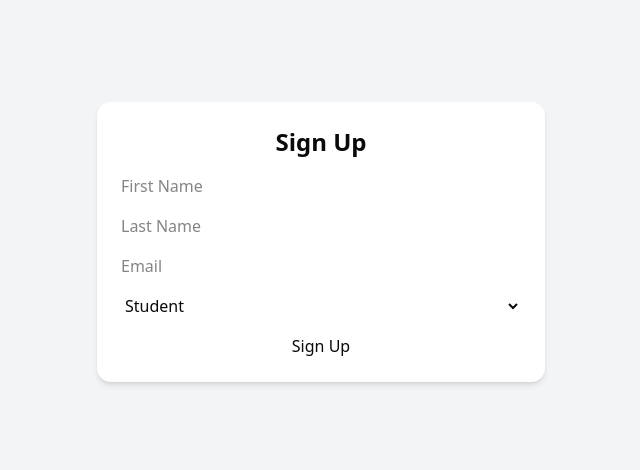
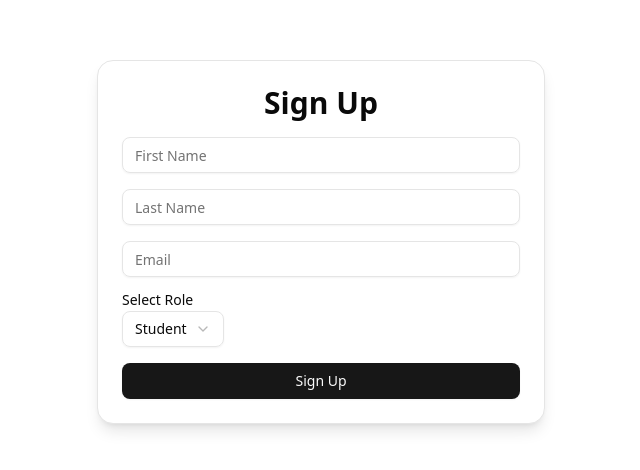
Before and after one commit to fevin1414/GnosisUp, a Next.js app: page /auth/signUp in a window 1280 px wide. Shown: the part 158-628 px from the top of the page, without its empty margins (319-959 px from the left). Built offline with nearby package versions, Linux system fonts and the light colour scheme.

Commit message:
Feat : Added styling

```diff
--- a/package.json
+++ b/package.json
@@ -14,8 +14,10 @@
     "@radix-ui/react-avatar": "^1.1.10",
     "@radix-ui/react-dialog": "^1.1.14",
     "@radix-ui/react-dropdown-menu": "^2.1.15",
+    "@radix-ui/react-label": "^2.1.7",
     "@radix-ui/react-menubar": "^1.1.15",
     "@radix-ui/react-progress": "^1.1.7",
+    "@radix-ui/react-select": "^2.2.5",
     "@radix-ui/react-slot": "^1.2.3",
     "@radix-ui/react-switch": "^1.2.5",
     "@supabase/supabase-js": "^2.49.8",
--- a/src/app/page.tsx
+++ b/src/app/page.tsx
@@ -16,14 +16,14 @@
         mode the signIn and signup form are not visible
       </p>
       <p>If you dont have an account click here create your account</p>
-      <Link href="/auth/signUp">
+      <Link href="/auth/signup">
         <Button>SignUp</Button>
       </Link>
       <p>
         If you have an account click on Login enter your email check your email
         for a signIn link click on it
       </p>
-      <Link href="/auth/signIn">
+      <Link href="/auth/signin">
         <Button>Login</Button>
       </Link>
     </main>
--- a/src/components/Auth/SignUpForm.tsx
+++ b/src/components/Auth/SignUpForm.tsx
@@ -1,8 +1,20 @@
 "use client";
 import React, { useState } from "react";
+import { useRouter } from "next/navigation";
 import { signUpSchema } from "../../../utils/validators";
+import { Input } from "@/components/ui/input";
+import { Button } from "@/components/ui/button";
+import {
+  Select,
+  SelectContent,
+  SelectItem,
+  SelectTrigger,
+  SelectValue,
+} from "@/components/ui/select";
+import { Label } from "@/components/ui/label";
 
 export default function SignUpForm() {
+  const router = useRouter();
   const [first_name, setFirstName] = useState("");
   const [last_name, setLastName] = useState("");
   const [email, setEmail] = useState("");
@@ -43,74 +55,75 @@
     setLoading(false);
 
     if (res.ok) {
-      setMessage(data.message);
+      router.push("/auth/signin");
     } else {
       setMessage(data.error || "Something went wrong");
     }
   }
 
   return (
-    <div className="min-h-screen flex items-center justify-center px-4 bg-gray-100">
+    <div className="min-h-screen flex items-center justify-center px-4 bg-background text-foreground">
       <form
         onSubmit={handleSubmit}
-        className="space-y-4 w-full max-w-md p-6 bg-white rounded-xl shadow-md"
+        className="space-y-4 w-full max-w-md p-6 bg-card rounded-2xl shadow-lg border border-border"
       >
-        <h2 className="text-2xl font-semibold text-center">Sign Up</h2>
+        <h2 className="text-3xl font-bold text-center">Sign Up</h2>
 
-        <input
+        <Input
           type="text"
           placeholder="First Name"
-          className="input input-bordered w-full"
           value={first_name}
           onChange={(e) => setFirstName(e.target.value)}
         />
 
-        <input
+        <Input
           type="text"
           placeholder="Last Name"
-          className="input input-bordered w-full"
           value={last_name}
           onChange={(e) => setLastName(e.target.value)}
         />
 
-        <input
+        <Input
           type="email"
           placeholder="Email"
-          className="input input-bordered w-full"
           value={email}
           onChange={(e) => setEmail(e.target.value)}
         />
 
-        <select
-          value={role}
-          onChange={(e) => setRole(e.target.value)}
-          className="select select-bordered w-full"
-        >
-          <option value="STUDENT">Student</option>
-          <option value="TEACHER">Teacher</option>
-          <option value="ORGANIZATION_ADMIN">Organization (1–50 users)</option>
-          <option value="ENTERPRISE_ADMIN">Enterprise (51+ users)</option>
-        </select>
+        <div>
+          <Label className="mb-1 block">Select Role</Label>
+          <Select value={role} onValueChange={setRole}>
+            <SelectTrigger>
+              <SelectValue placeholder="Select a role" />
+            </SelectTrigger>
+            <SelectContent>
+              <SelectItem value="STUDENT">Student</SelectItem>
+              <SelectItem value="TEACHER">Teacher</SelectItem>
+              <SelectItem value="ORGANIZATION_ADMIN">
+                Organization (1–50 users)
+              </SelectItem>
+              <SelectItem value="ENTERPRISE_ADMIN">
+                Enterprise (51+ users)
+              </SelectItem>
+            </SelectContent>
+          </Select>
+        </div>
 
         {isAdmin && (
-          <input
+          <Input
             type="text"
             placeholder="Organization/Enterprise Name"
-            className="input input-bordered w-full"
             value={orgName}
             onChange={(e) => setOrgName(e.target.value)}
           />
         )}
 
-        <button
-          disabled={loading}
-          className="btn btn-primary w-full disabled:opacity-50"
-        >
+        <Button type="submit" className="w-full" disabled={loading}>
           {loading ? "Signing up..." : "Sign Up"}
-        </button>
+        </Button>
 
         {message && (
-          <p className="mt-2 text-center text-sm text-gray-700">{message}</p>
+          <p className="mt-2 text-center text-sm text-red-500">{message}</p>
         )}
       </form>
     </div>
--- /dev/null
+++ b/src/components/ui/input.tsx
@@ -0,0 +1,21 @@
+import * as React from "react";
+
+import { cn } from "../../../lib/utils";
+
+function Input({ className, type, ...props }: React.ComponentProps<"input">) {
+  return (
+    <input
+      type={type}
+      data-slot="input"
+      className={cn(
+        "file:text-foreground placeholder:text-muted-foreground selection:bg-primary selection:text-primary-foreground dark:bg-input/30 border-input flex h-9 w-full min-w-0 rounded-md border bg-transparent px-3 py-1 text-base shadow-xs transition-[color,box-shadow] outline-none file:inline-flex file:h-7 file:border-0 file:bg-transparent file:text-sm file:font-medium disabled:pointer-events-none disabled:cursor-not-allowed disabled:opacity-50 md:text-sm",
+        "focus-visible:border-ring focus-visible:ring-ring/50 focus-visible:ring-[3px]",
+        "aria-invalid:ring-destructive/20 dark:aria-invalid:ring-destructive/40 aria-invalid:border-destructive",
+        className
+      )}
+      {...props}
+    />
+  );
+}
+
+export { Input };
--- /dev/null
+++ b/src/components/ui/label.tsx
@@ -0,0 +1,24 @@
+"use client";
+
+import * as React from "react";
+import * as LabelPrimitive from "@radix-ui/react-label";
+
+import { cn } from "../../../lib/utils";
+
+function Label({
+  className,
+  ...props
+}: React.ComponentProps<typeof LabelPrimitive.Root>) {
+  return (
+    <LabelPrimitive.Root
+      data-slot="label"
+      className={cn(
+        "flex items-center gap-2 text-sm leading-none font-medium select-none group-data-[disabled=true]:pointer-events-none group-data-[disabled=true]:opacity-50 peer-disabled:cursor-not-allowed peer-disabled:opacity-50",
+        className
+      )}
+      {...props}
+    />
+  );
+}
+
+export { Label };
--- /dev/null
+++ b/src/components/ui/select.tsx
@@ -0,0 +1,185 @@
+"use client";
+
+import * as React from "react";
+import * as SelectPrimitive from "@radix-ui/react-select";
+import { CheckIcon, ChevronDownIcon, ChevronUpIcon } from "lucide-react";
+
+import { cn } from "../../../lib/utils";
+
+function Select({
+  ...props
+}: React.ComponentProps<typeof SelectPrimitive.Root>) {
+  return <SelectPrimitive.Root data-slot="select" {...props} />;
+}
+
+function SelectGroup({
+  ...props
+}: React.ComponentProps<typeof SelectPrimitive.Group>) {
+  return <SelectPrimitive.Group data-slot="select-group" {...props} />;
+}
+
+function SelectValue({
+  ...props
+}: React.ComponentProps<typeof SelectPrimitive.Value>) {
+  return <SelectPrimitive.Value data-slot="select-value" {...props} />;
+}
+
+function SelectTrigger({
+  className,
+  size = "default",
+  children,
+  ...props
+}: React.ComponentProps<typeof SelectPrimitive.Trigger> & {
+  size?: "sm" | "default";
+}) {
+  return (
+    <SelectPrimitive.Trigger
+      data-slot="select-trigger"
+      data-size={size}
+      className={cn(
+        "border-input data-[placeholder]:text-muted-foreground [&_svg:not([class*='text-'])]:text-muted-foreground focus-visible:border-ring focus-visible:ring-ring/50 aria-invalid:ring-destructive/20 dark:aria-invalid:ring-destructive/40 aria-invalid:border-destructive dark:bg-input/30 dark:hover:bg-input/50 flex w-fit items-center justify-between gap-2 rounded-md border bg-transparent px-3 py-2 text-sm whitespace-nowrap shadow-xs transition-[color,box-shadow] outline-none focus-visible:ring-[3px] disabled:cursor-not-allowed disabled:opacity-50 data-[size=default]:h-9 data-[size=sm]:h-8 *:data-[slot=select-value]:line-clamp-1 *:data-[slot=select-value]:flex *:data-[slot=select-value]:items-center *:data-[slot=select-value]:gap-2 [&_svg]:pointer-events-none [&_svg]:shrink-0 [&_svg:not([class*='size-'])]:size-4",
+        className
+      )}
+      {...props}
+    >
+      {children}
+      <SelectPrimitive.Icon asChild>
+        <ChevronDownIcon className="size-4 opacity-50" />
+      </SelectPrimitive.Icon>
+    </SelectPrimitive.Trigger>
+  );
+}
+
+function SelectContent({
+  className,
+  children,
+  position = "popper",
+  ...props
+}: React.ComponentProps<typeof SelectPrimitive.Content>) {
+  return (
+    <SelectPrimitive.Portal>
+      <SelectPrimitive.Content
+        data-slot="select-content"
+        className={cn(
+          "bg-popover text-popover-foreground data-[state=open]:animate-in data-[state=closed]:animate-out data-[state=closed]:fade-out-0 data-[state=open]:fade-in-0 data-[state=closed]:zoom-out-95 data-[state=open]:zoom-in-95 data-[side=bottom]:slide-in-from-top-2 data-[side=left]:slide-in-from-right-2 data-[side=right]:slide-in-from-left-2 data-[side=top]:slide-in-from-bottom-2 relative z-50 max-h-(--radix-select-content-available-height) min-w-[8rem] origin-(--radix-select-content-transform-origin) overflow-x-hidden overflow-y-auto rounded-md border shadow-md",
+          position === "popper" &&
+            "data-[side=bottom]:translate-y-1 data-[side=left]:-translate-x-1 data-[side=right]:translate-x-1 data-[side=top]:-translate-y-1",
+          className
+        )}
+        position={position}
+        {...props}
+      >
+        <SelectScrollUpButton />
+        <SelectPrimitive.Viewport
+          className={cn(
+            "p-1",
+            position === "popper" &&
+              "h-[var(--radix-select-trigger-height)] w-full min-w-[var(--radix-select-trigger-width)] scroll-my-1"
+          )}
+        >
+          {children}
+        </SelectPrimitive.Viewport>
+        <SelectScrollDownButton />
+      </SelectPrimitive.Content>
+    </SelectPrimitive.Portal>
+  );
+}
+
+function SelectLabel({
+  className,
+  ...props
+}: React.ComponentProps<typeof SelectPrimitive.Label>) {
+  return (
+    <SelectPrimitive.Label
+      data-slot="select-label"
+      className={cn("text-muted-foreground px-2 py-1.5 text-xs", className)}
+      {...props}
+    />
+  );
+}
+
+function SelectItem({
+  className,
+  children,
+  ...props
+}: React.ComponentProps<typeof SelectPrimitive.Item>) {
+  return (
+    <SelectPrimitive.Item
+      data-slot="select-item"
+      className={cn(
+        "focus:bg-accent focus:text-accent-foreground [&_svg:not([class*='text-'])]:text-muted-foreground relative flex w-full cursor-default items-center gap-2 rounded-sm py-1.5 pr-8 pl-2 text-sm outline-hidden select-none data-[disabled]:pointer-events-none data-[disabled]:opacity-50 [&_svg]:pointer-events-none [&_svg]:shrink-0 [&_svg:not([class*='size-'])]:size-4 *:[span]:last:flex *:[span]:last:items-center *:[span]:last:gap-2",
+        className
+      )}
+      {...props}
+    >
+      <span className="absolute right-2 flex size-3.5 items-center justify-center">
+        <SelectPrimitive.ItemIndicator>
+          <CheckIcon className="size-4" />
+        </SelectPrimitive.ItemIndicator>
+      </span>
+      <SelectPrimitive.ItemText>{children}</SelectPrimitive.ItemText>
+    </SelectPrimitive.Item>
+  );
+}
+
+function SelectSeparator({
+  className,
+  ...props
+}: React.ComponentProps<typeof SelectPrimitive.Separator>) {
+  return (
+    <SelectPrimitive.Separator
+      data-slot="select-separator"
+      className={cn("bg-border pointer-events-none -mx-1 my-1 h-px", className)}
+      {...props}
+    />
+  );
+}
+
+function SelectScrollUpButton({
+  className,
+  ...props
+}: React.ComponentProps<typeof SelectPrimitive.ScrollUpButton>) {
+  return (
+    <SelectPrimitive.ScrollUpButton
+      data-slot="select-scroll-up-button"
+      className={cn(
+        "flex cursor-default items-center justify-center py-1",
+        className
+      )}
+      {...props}
+    >
+      <ChevronUpIcon className="size-4" />
+    </SelectPrimitive.ScrollUpButton>
+  );
+}
+
+function SelectScrollDownButton({
+  className,
+  ...props
+}: React.ComponentProps<typeof SelectPrimitive.ScrollDownButton>) {
+  return (
+    <SelectPrimitive.ScrollDownButton
+      data-slot="select-scroll-down-button"
+      className={cn(
+        "flex cursor-default items-center justify-center py-1",
+        className
+      )}
+      {...props}
+    >
+      <ChevronDownIcon className="size-4" />
+    </SelectPrimitive.ScrollDownButton>
+  );
+}
+
+export {
+  Select,
+  SelectContent,
+  SelectGroup,
+  SelectItem,
+  SelectLabel,
+  SelectScrollDownButton,
+  SelectScrollUpButton,
+  SelectSeparator,
+  SelectTrigger,
+  SelectValue,
+};
```
Also changed, not shown: src/components/Auth/SignInForm.tsx (+10 -11 lines), 1 other file (tests, documents, lock files or other folders).
